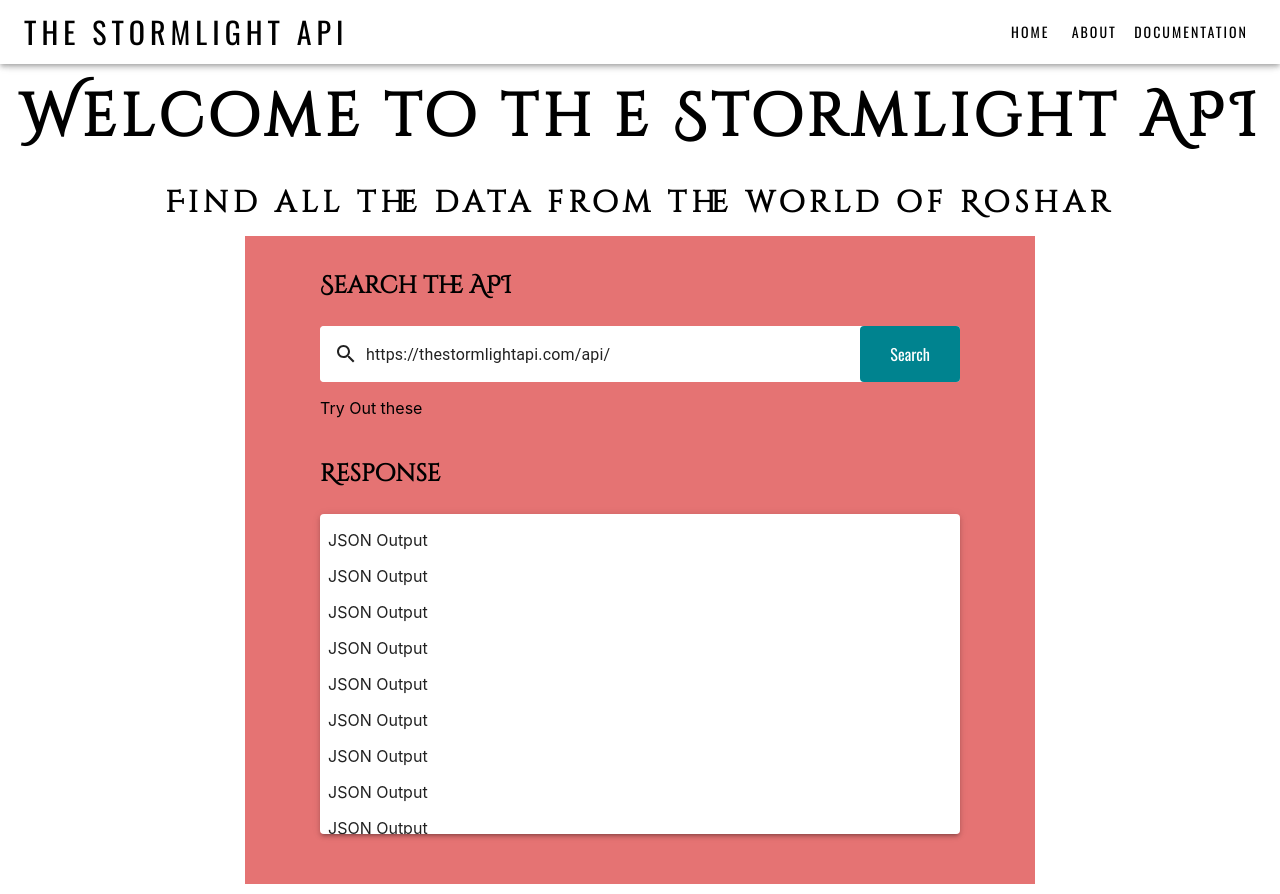
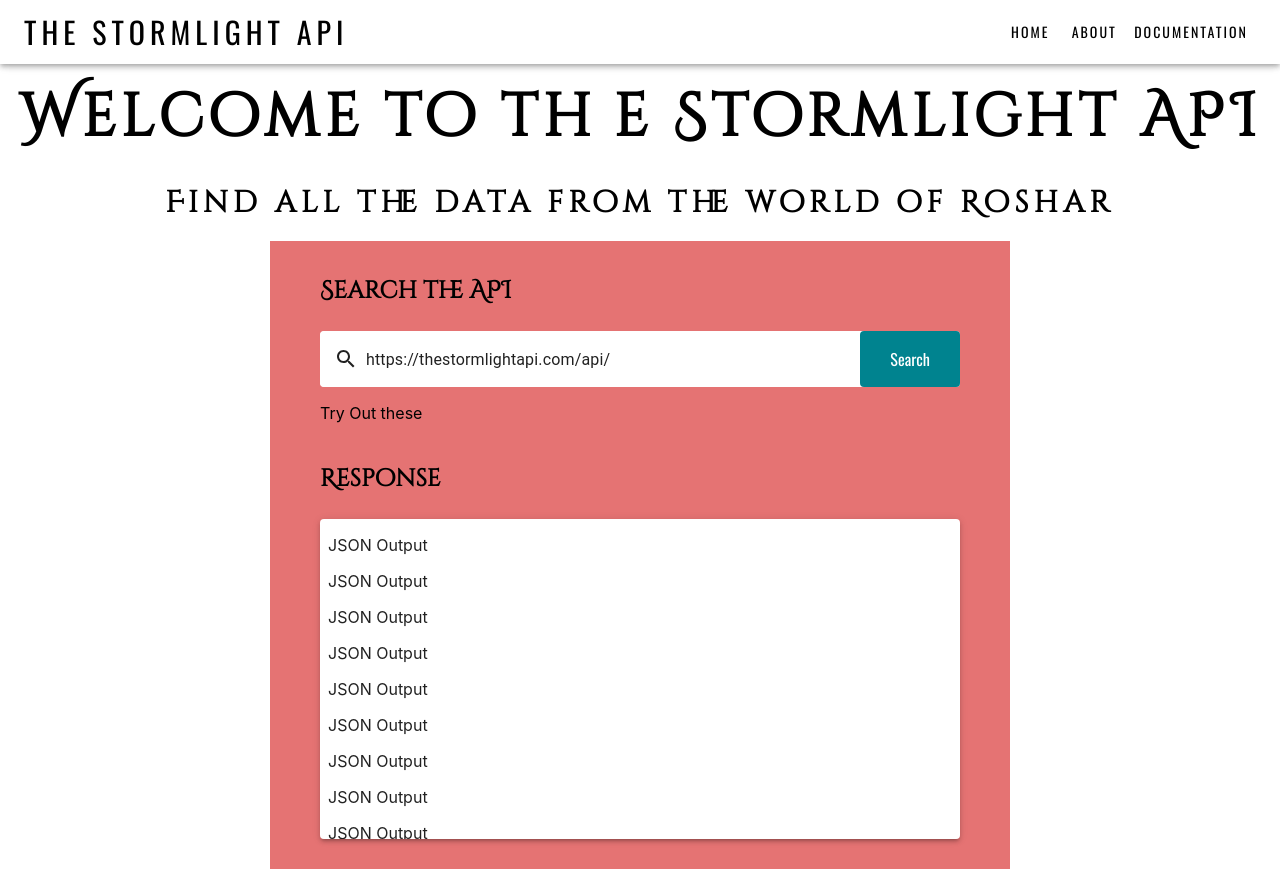
Before and after one commit to kdshah6593/the-stormlight-api, a React (Create React App) app: page / in a window 1280 px wide. Built offline with nearby package versions, Linux system fonts and the light colour scheme.

Commit message:
adjusted padding and margin levels to match better with background image

```diff
--- a/src/containers/SearchDataContainer.jsx
+++ b/src/containers/SearchDataContainer.jsx
@@ -9,7 +9,8 @@ const useStyles = makeStyles((theme) => ({
       width: "50%",
       display: "flex",
       flexDirection: "column",
-      padding: "10px 75px 50px 75px",
+      padding: "10px 50px 30px 50px",
+      margin: "5px 5px 25px 5px",
     },
     subTitle: {
         fontFamily: "'Cinzel Decorative', cursive",
```
